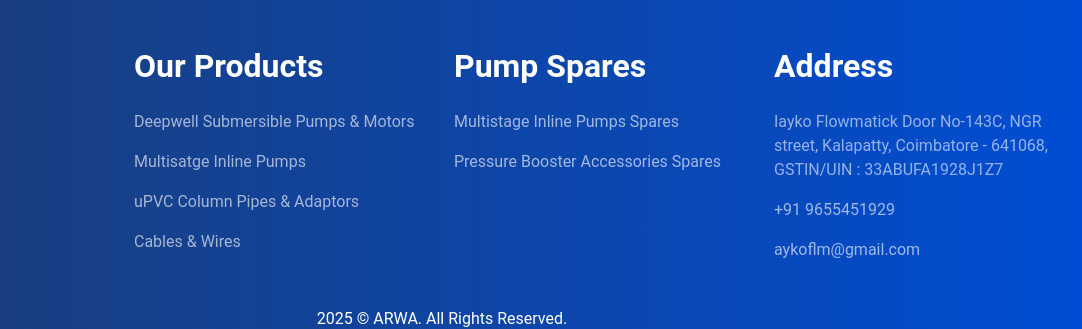
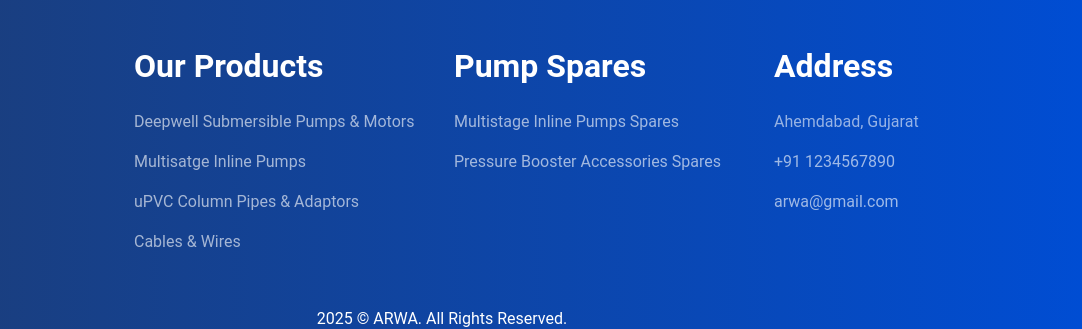
Before and after one commit to Arshlankhan786/Arwa, a plain HTML site: page about.html in a window 1280 px wide. Shown: the part 1804-2133 px from the top of the page, 198-1280 px from the left. Drawn offline with nearby package versions, Linux system fonts and the light colour scheme.

Commit message:
Update about.html

```diff
--- a/about.html
+++ b/about.html
@@ -39,12 +39,12 @@
                     <div
                         class="col-md-6 contactleft d-md-flex d-none align-items-center flex-wrap justify-content-md-start justify-content-center">
 
-                        <p><i class="fa-solid fa-phone text-white fs-5"></i><a href="tel:+919655451929"
-                                style="text-decoration: none;" class="text-white  h6 ps-2"> +91 9655451929</a>
+                        <p><i class="fa-solid fa-phone text-white fs-5"></i><a href="tel:+911234567890"
+                                style="text-decoration: none;" class="text-white  h6 ps-2"> +91 1234567890</a>
                         </p>
                         <p><i class="fa-regular fa-envelope text-white fs-5 ps-4"></i><a
                                 href="mailto:iaykoflow@gmail.com" style="text-decoration: none;"
-                                class="text-white h6 ps-2"> iaykoflow@gmail.com</a></p>
+                                class="text-white h6 ps-2"> arwa@gmail.com</a></p>
 
                     </div>
                     <div
@@ -249,15 +249,12 @@
 
 
                 </div>
-                <div class="col-md-3 d-flex flex-column align-items-start footer-card mt-md-0 mt-4">
+               <div class="col-md-3 d-flex flex-column align-items-start footer-card mt-md-0 mt-4">
                     <h2><strong>Address</strong></h2>
                     <a style="text-decoration:none;color: rgba(255, 255, 255, 0.582) ;" class="mt-3 ft-list"
-                        href="">Iayko Flowmatick
-                        Door No-143C, NGR street, Kalapatty,
-                        Coimbatore - 641068,
-                        GSTIN/UIN : 33ABUFA1928J1Z7</a>
-                    <a style="text-decoration:none;" class="mt-3 ft-list" href="">+91 9655451929</a>
-                    <a style="text-decoration:none;" class="mt-3 ft-list" href="">aykoflm@gmail.com</a>
+                        href="">Ahemdabad, Gujarat</a>
+                    <a style="text-decoration:none;" class="mt-3 ft-list" href="tel:+911234567890">+91 1234567890</a>
+                    <a style="text-decoration:none;" class="mt-3 ft-list" href="">arwa@gmail.com</a>
 
                 </div>
             </div>
```
